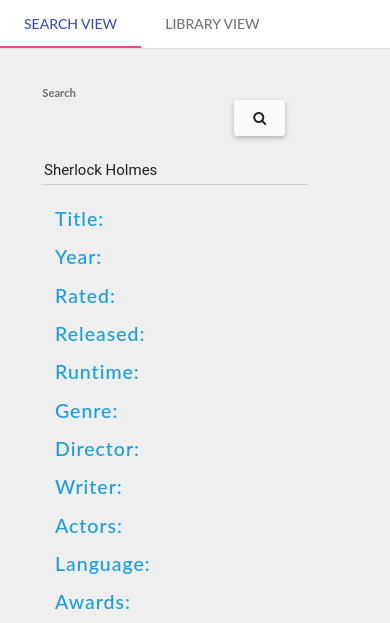
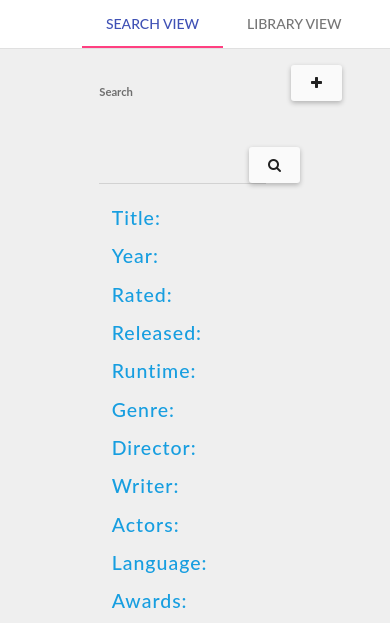
Before and after one commit to suprabhasupi/MOvie-Lib, a plain HTML site: page index.html in a window 390 px wide. Shown: the top 623 px of the page. Drawn offline with Linux system fonts and the light colour scheme; no server answers.

Commit message:
have done the UI part

```diff
--- a/app.js
+++ b/app.js
@@ -15,7 +15,7 @@
       fetch();
     });
 
-    $scope.search = "Sherlock Holmes";
+    $scope.search = [];
 // $scope.search="kick";
 	function fetch(){
 		console.log("detailssss");
@@ -39,7 +39,7 @@
 
 
 
- 	// $localStorage.message.push($scope.details);
+ 	$localStorage.message.push($scope.details);
 
   };
 
--- a/index.html
+++ b/index.html
@@ -22,8 +22,8 @@
             <md-tab label="Search View" class="tsmibold">
             	<md-content class="md-padding">
             <div class="col-md-12 col-sm-12 col-xs-12">
-            <div class="col-md-2 col-sm-2"></div>
-            <div class="col-md-8 col-sm-8 col-xs-12">
+            <div class="col-md-2 col-sm-2 col-xs-2"></div>
+            <div class="col-md-8 col-sm-8 col-xs-8">
 
             	<md-input-container class="md-block" flex-gt-sm>
                                     <label class="search">Search</label>
@@ -54,8 +54,9 @@
 
 
             </div>
-            <div class="col-md-2 col-sm-2">
+            <div class="col-md-2 col-sm-2 col-xs-2">
             	 <md-button class="md-raised add" ng-click="add()"><i class="fa fa-plus" aria-hidden="true"></i></md-button>
+
             </div>
 
             </div>
--- a/style.css
+++ b/style.css
@@ -48,3 +48,19 @@
     padding: 10px;
     background: #efefef;
 }
+md-tabs-canvas{
+	margin-left: 39%;
+
+}
+@media only screen and (max-width: 768px) {
+button.md-raised.search.md-button.md-ink-ripple{
+	position: relative;
+    left: 1.2em;
+    top: 2.5em;
+}
+
+md-tabs-canvas{
+	margin-left: 21%;
+
+}
+}
```
